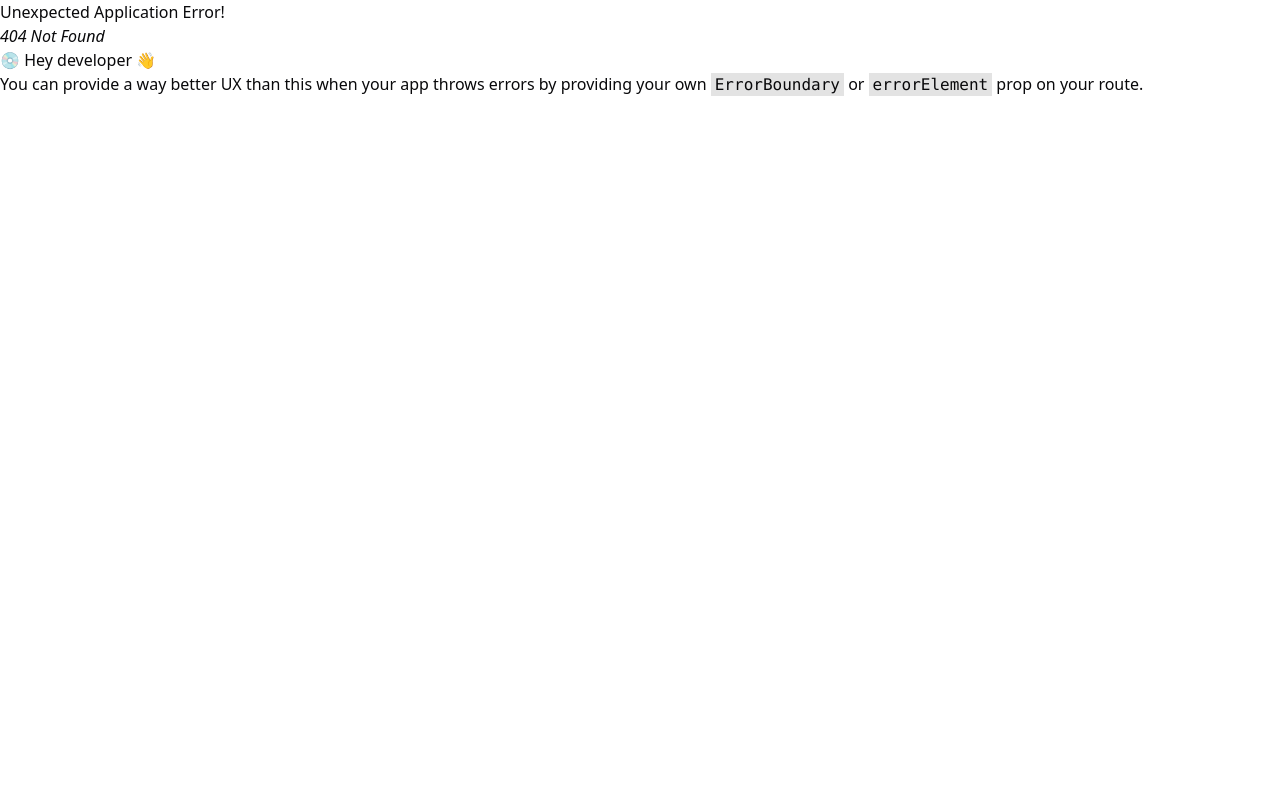
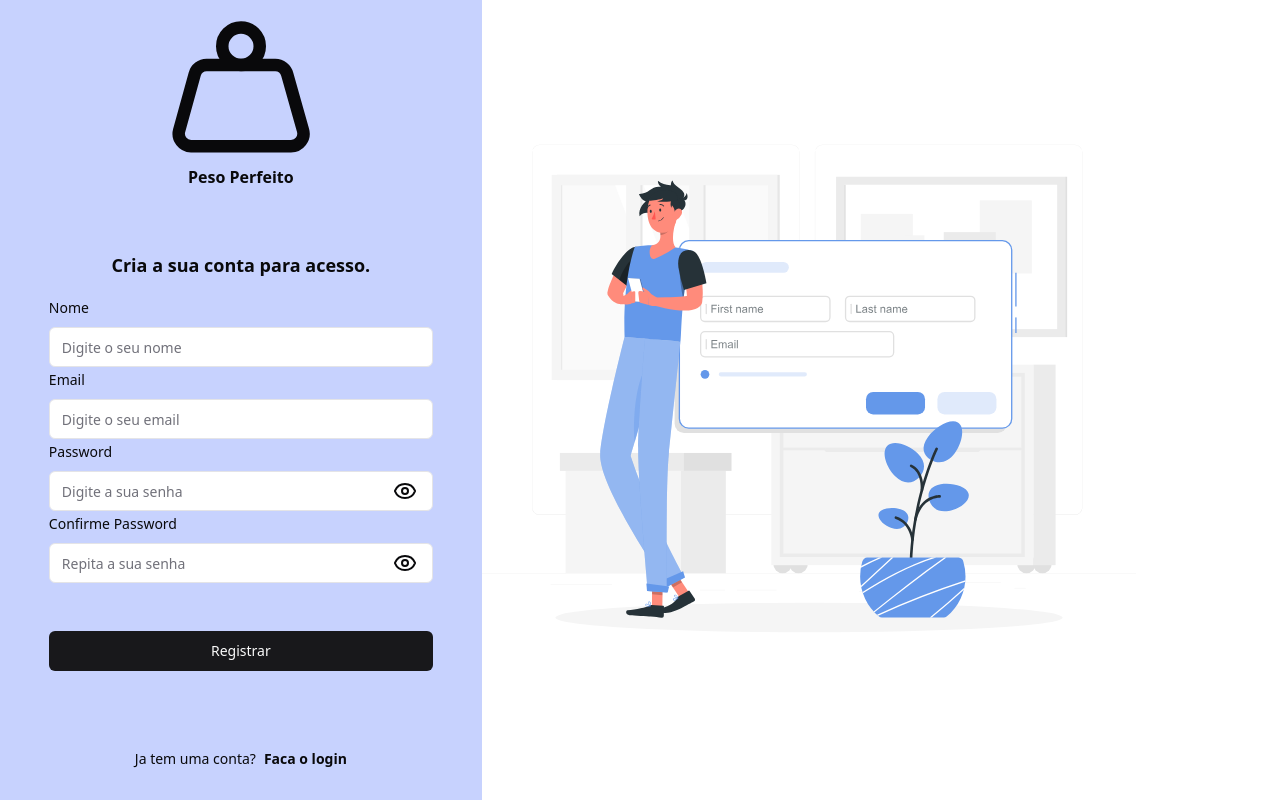
Before and after one commit to DhioneCastilhoBarbosa/pesoperfeito, a React (Vite) app: page /register in a window 1280 px wide. Before the commit this address had no page. Built offline with nearby package versions, Linux system fonts and the light colour scheme.

Commit message:
feat: create register page

```diff
--- a/package.json
+++ b/package.json
@@ -11,13 +11,14 @@
   },
   "dependencies": {
     "@hookform/resolvers": "^3.6.0",
+    "@radix-ui/react-icons": "^1.3.1",
     "@radix-ui/react-label": "^2.0.2",
     "@radix-ui/react-separator": "^1.1.0",
     "@radix-ui/react-slot": "^1.0.2",
     "class-variance-authority": "^0.7.0",
     "clsx": "^2.1.1",
     "localforage": "^1.10.0",
-    "lucide-react": "^0.395.0",
+    "lucide-react": "^0.448.0",
     "match-sorter": "^6.3.4",
     "react": "^18.2.0",
     "react-dom": "^18.2.0",
--- a/src/pages/app/dashboard.tsx
+++ b/src/pages/app/dashboard.tsx
@@ -76,7 +76,7 @@ export function Dashboard() {
   };
 
   return (
-    <div className=' flex-1 z-0 mt-20'>
+    <div className=' flex-1 z-0 mt-20 px-4'>
       <Helmet title="Tickets" />
       <div className='flex flex-col gap-4 mb-20 relative'>
 
--- a/src/pages/auth/components/form.tsx
+++ b/src/pages/auth/components/form.tsx
@@ -1,5 +1,6 @@
 
 import { Button } from "@/components/ui/button"
+import { Eye, EyeClosed, EyeOff } from 'lucide-react'
 import {
   Form,
   FormControl,
@@ -20,7 +21,9 @@ export function SiginForm() {
   const form = useForm()
   const[email,setEmail]= useState('')
   const[password, SetPassword]=useState('')
+  const [showPassword, setShowPassword] = useState(false);
   const navigate = useNavigate()
+
 
 
   function handleEmail(event: React.ChangeEvent<HTMLInputElement>){
@@ -45,6 +48,8 @@ export function SiginForm() {
 
   }
 
+  const togglePasswordVisibility = () => setShowPassword(!showPassword);
+
 
   return (
     <Form {...form}>
@@ -60,7 +65,22 @@ export function SiginForm() {
               </FormControl>
               <FormLabel>Password</FormLabel>
               <FormControl>
-                <Input type="password" placeholder="password" onChange={handlePassword} />
+              <div style={{ position: 'relative', display: 'flex', alignItems: 'center' }}>
+                <Input type={showPassword ? "text" : "password"} placeholder="password" onChange={handlePassword} style={{ paddingRight: '2rem' }}  />
+                <button
+                    type="button"
+                    onClick={togglePasswordVisibility}
+                    style={{
+                      position: 'absolute',
+                      right: '1rem',
+                      background: 'none',
+                      border: 'none',
+                      cursor: 'pointer',
+                    }}
+                  >
+                    {showPassword ? <EyeClosed /> : <Eye />}
+                </button>
+              </div>
               </FormControl>
               <FormMessage />
             </FormItem>
@@ -69,6 +89,7 @@ export function SiginForm() {
         />
         <Button className= "w-96"type="submit">login</Button>
       </form>
+
     </Form>
   )
 }
--- a/src/pages/auth/sign-in.tsx
+++ b/src/pages/auth/sign-in.tsx
@@ -2,8 +2,13 @@ import { Helmet } from 'react-helmet-async'
 import { SiginForm } from './components/form'
 import Img from '../../assets/5024147.jpg'
 import { Weight } from 'lucide-react'
+import { useNavigate } from "react-router-dom"
+
 export function SignIn() {
-
+  const navigate = useNavigate()
+  function handleClickRegister(){
+    navigate('/register')
+  }
 
   return (
     <>
@@ -14,9 +19,14 @@ export function SignIn() {
               <Weight size={150}/>
               <h1 className='text-md font-semibold'>Peso Perfeito</h1>
             </div>
-            <div className='mb-28'>
+            <div className='mb-16'>
               <SiginForm />
             </div>
+            <div className='flex gap-2 text-sm'>
+            <p> Não tem uma conta? </p>
+            <button className='font-bold' onClick={handleClickRegister}>Registre-se</button>
+            </div>
+
         </div>
         <div className='flex flex-row items-center justify-center hidden md:block lg:mr-36 md:mr-20'>
           <img src={Img} alt=""  className='lg:h-[700px] md:h-[500px] sm:h-[400px]'/>
--- /dev/null
+++ b/src/pages/register/components/form.tsx
@@ -0,0 +1,123 @@
+
+import { Button } from "@/components/ui/button"
+import {
+  Form,
+  FormControl,
+  FormField,
+  FormItem,
+  FormLabel,
+  FormMessage,
+} from "@/components/ui/form"
+import { Input } from "@/components/ui/input"
+import { Eye, EyeClosed } from "lucide-react"
+import { useState } from "react"
+import { useForm } from "react-hook-form"
+import { useNavigate } from "react-router-dom"
+import{toast} from 'sonner'
+
+
+
+export function RegisterForm() {
+  const form = useForm()
+  const[email,setEmail]= useState('')
+  const[username,setUsername]= useState('')
+  const[password, SetPassword]=useState('')
+  const[confirmPassword, SetConfirmPassword]=useState('')
+  const [showPassword, setShowPassword] = useState(false);
+  const [showConfirmPassword, setShowConfirmPassword] = useState(false);
+  const navigate = useNavigate()
+
+
+  function handleEmail(event: React.ChangeEvent<HTMLInputElement>){
+    setEmail(event.target.value)
+    console.log(email)
+  }
+
+  function handleUsername(event: React.ChangeEvent<HTMLInputElement>){
+    SetPassword(event.target.value)
+    console.log(username)
+  }
+
+  function handlePassword(event: React.ChangeEvent<HTMLInputElement>){
+    SetPassword(event.target.value)
+    console.log(password)
+  }
+
+  function handleConfirmPassword(event: React.ChangeEvent<HTMLInputElement>){
+    SetPassword(event.target.value)
+    console.log(password)
+  }
+
+  async function handleClickRegister(event: React.FormEvent<HTMLFormElement>){
+    event.preventDefault()
+
+
+  }
+
+  const togglePasswordVisibilityPassword = () => setShowPassword(!showPassword);
+  const togglePasswordVisibilityConfirmPassword = () => setShowConfirmPassword(!showConfirmPassword);
+  return (
+    <Form {...form}>
+      <form  onSubmit={handleClickRegister} className="space-y-12 w-96 ">
+        <FormField
+          control={form.control}
+          name="register"
+          render={({ }) => (
+            <FormItem>
+              <FormLabel>Nome</FormLabel>
+              <FormControl>
+                <Input type="text"placeholder="Digite o seu nome"onChange={handleUsername}/>
+              </FormControl>
+              <FormLabel >Email</FormLabel>
+              <FormControl>
+                <Input type="email" placeholder="Digite o seu email" onChange={handleEmail}/>
+              </FormControl>
+              <FormLabel>Password</FormLabel>
+              <FormControl>
+                <div style={{ position: 'relative', display: 'flex', alignItems: 'center' }}>
+                  <Input type={showPassword ? "text" : "password"} placeholder="Digite a sua senha" onChange={handlePassword} />
+                  <button
+                    type="button"
+                    onClick={togglePasswordVisibilityPassword}
+                    style={{
+                      position: 'absolute',
+                      right: '1rem',
+                      background: 'none',
+                      border: 'none',
+                      cursor: 'pointer',
+                    }}
+                  >
+                    {showPassword ? <EyeClosed /> : <Eye />}
+                </button>
+                </div>
+              </FormControl>
+              <FormLabel>Confirme Password</FormLabel>
+              <FormControl>
+                <div style={{ position: 'relative', display: 'flex', alignItems: 'center' }}>
+                  <Input type={showConfirmPassword ? "text" : "password"} placeholder="Repita a sua senha" onChange={handleConfirmPassword} />
+                  <button
+                    type="button"
+                    onClick={togglePasswordVisibilityConfirmPassword}
+                    style={{
+                      position: 'absolute',
+                      right: '1rem',
+                      background: 'none',
+                      border: 'none',
+                      cursor: 'pointer',
+                    }}
+                  >
+                    {showConfirmPassword ? <EyeClosed /> : <Eye />}
+                </button>
+                </div>
+              </FormControl>
+              <FormMessage />
+            </FormItem>
+
+          )}
+        />
+        <Button className= "w-96"type="submit">Registrar</Button>
+      </form>
+
+    </Form>
+  )
+}
--- /dev/null
+++ b/src/pages/register/register.tsx
@@ -0,0 +1,37 @@
+import { Helmet } from "react-helmet-async";
+import { RegisterForm } from "./components/form";
+import Img from '../../assets/Placeholder-rafiki.svg'
+import { useNavigate } from "react-router-dom";
+import { Weight } from "lucide-react";
+
+export function Register(){
+  const navigate = useNavigate()
+
+  function handleClickRegister(){
+    navigate("/")
+  }
+  return (
+  <>
+    <Helmet title="Register" />
+    <div className="flex flex-row items-center h-full justify-between">
+      <div className="lg:w-2/5 sm:w-full h-full flex flex-col items-center justify-around gap-8 px-6  bg-indigo-200">
+          <div className='flex flex-col items-center justify-center'>
+            <Weight size={150}/>
+            <h1 className='text-md font-semibold'>Peso Perfeito</h1>
+          </div>
+          <div className='mb-4 flex flex-col items-center'>
+          <p className="mb-4 font-bold text-lg">Cria a sua conta para acesso.</p>
+            <RegisterForm/>
+          </div>
+          <div className='flex gap-2 text-sm'>
+          <p>Ja tem uma conta? </p>
+          <button className='font-bold mb-4' onClick={handleClickRegister}>Faca o login</button>
+          </div>
+      </div>
+      <div className='flex flex-row items-center justify-center hidden md:block lg:mr-36 md:mr-20'>
+        <img src={Img} alt=""  className='lg:h-[700px] md:h-[500px] sm:h-[400px]'/>
+      </div>
+    </div>
+
+  </>)
+}
```
Also changed, not shown: src/routes.tsx (+12 -0 lines), src/assets/Placeholder-rafiki.svg (added), 1 other file (tests, documents, lock files or other folders).
